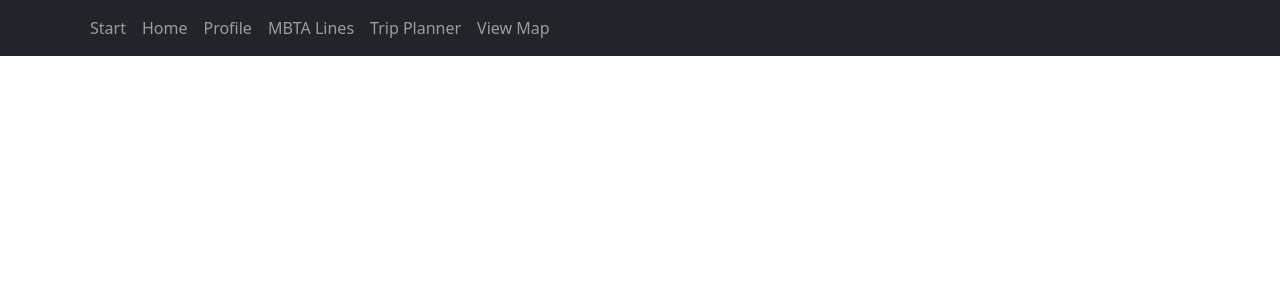
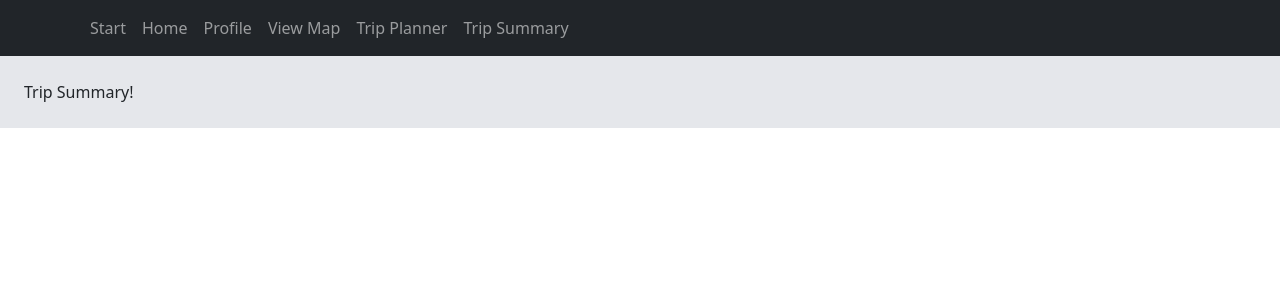
Before and after one commit to b00nk3r/mbta-commuter-rail-planner, a React (Create React App) app in the folder frontend/: page /tripSummaryPage in a window 1280 px wide. Shown: the top 300 px of the page. Built offline with nearby package versions, Linux system fonts and the light colour scheme.

Commit message:
created trip summary page. linked "next" button in trip planner page to take user to trip summary page.

```diff
--- a/frontend/src/App.js
+++ b/frontend/src/App.js
@@ -18,6 +18,7 @@ import PrivateUserProfile from "./components/pages/privateUserProfilePage";
 import { createContext, useState, useEffect } from "react";
 import getUserInfo from "./utilities/decodeJwt";
 import MapPage from "./components/pages/mapPage";
+import TripSummaryPage  from "./components/pages/tripSummaryPage";
 
 export const UserContext = createContext();
 //test change
@@ -43,6 +44,8 @@ const App = () => {
           <Route exact path = "/mbtaLines" element ={<MbtaLinesPage />} />
           <Route exact path = "/tripPlannerPage" element ={<TripPlannerPage />} />
           <Route exact path = "/mapPage" element ={<MapPage/>} />
+          <Route exact path = "/tripSummaryPage" element ={<TripSummaryPage />} />
+
 
 
 
--- a/frontend/src/components/navbar.js
+++ b/frontend/src/components/navbar.js
@@ -24,9 +24,10 @@ export default function Navbar() {
           <Nav.Link href="/">Start</Nav.Link>
           <Nav.Link href="/home">Home</Nav.Link>
           <Nav.Link href="/privateUserProfile">Profile</Nav.Link>
-          <Nav.Link href="/mbtaLines">MBTA Lines</Nav.Link>
+          <Nav.Link href="/mapPage">View Map</Nav.Link>
           <Nav.Link href="/tripPlannerPage">Trip Planner</Nav.Link>
-          <Nav.Link href="/mapPage">View Map</Nav.Link>
+          <Nav.Link href="/tripSummaryPage">Trip Summary</Nav.Link>
+
         </Nav>
         <Nav className="ms-auto">
           {user && (
--- a/frontend/src/components/pages/tripPlannerPage.js
+++ b/frontend/src/components/pages/tripPlannerPage.js
@@ -3,6 +3,7 @@ import axios from 'axios';
 import { MapContainer, TileLayer, CircleMarker, Popup, Polyline } from 'react-leaflet';
 import 'leaflet/dist/leaflet.css';
 import L from 'leaflet';
+import { Link } from 'react-router-dom';
 
 import icon from 'leaflet/dist/images/marker-icon.png';
 import iconShadow from 'leaflet/dist/images/marker-shadow.png';
@@ -487,12 +488,14 @@ const TripPlannerPage = () => {
 
       {/* Bottom Navigation */}
       <div className="bg-gray-200 p-4 flex justify-end">
+      <Link to="/tripSummaryPage">
         <button
           className="bg-gray-700 hover:bg-gray-900 text-white font-bold py-2 px-8 rounded text-xl"
           disabled={!isStationSelected}
         >
           Next
         </button>
+      </Link>
       </div>
     </div>
   );
--- /dev/null
+++ b/frontend/src/components/pages/tripSummaryPage.js
@@ -0,0 +1,7 @@
+import React from 'react';
+
+const TripSummaryPage = () => {
+  return <div className="bg-gray-200 p-4">Trip Summary!</div>;
+};
+
+export default TripSummaryPage;
```
